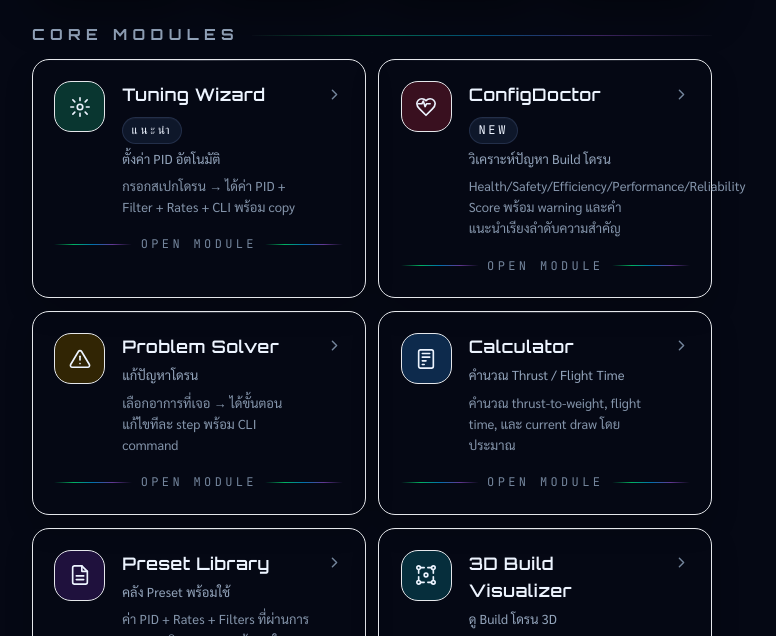
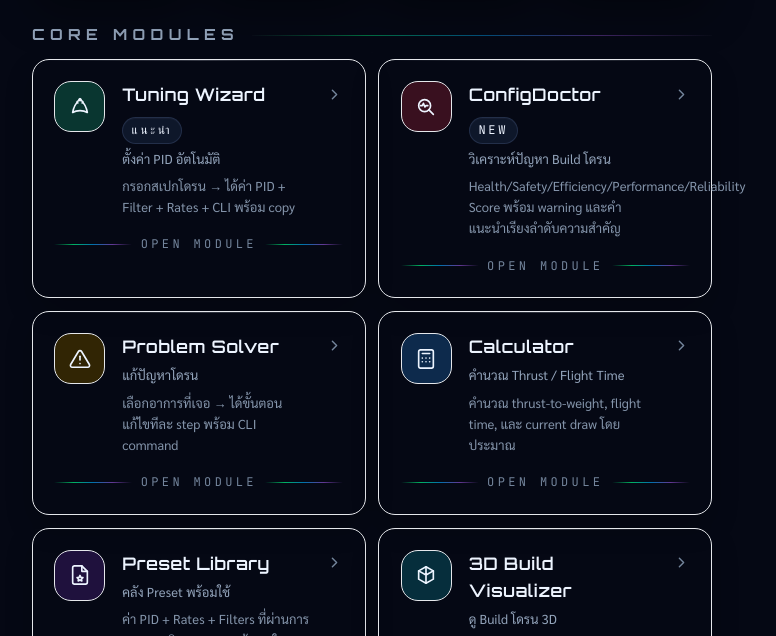
Before and after one commit to Santipap250/OBIXCORE, a Next.js app: page / in a window 1280 px wide. Shown: the part 1350-1986 px from the top of the page, without its empty margins (268-1044 px from the left). Built offline with nearby package versions, Linux system fonts and the light colour scheme; no server answers.

Commit message:
Add files via upload

```diff
--- a/app/page.tsx
+++ b/app/page.tsx
@@ -46,7 +46,7 @@ const tools = [
     badge: "แนะนำ",
     icon: (
       <svg width="22" height="22" viewBox="0 0 24 24" fill="none" stroke="currentColor" strokeWidth="1.8" strokeLinecap="round" strokeLinejoin="round">
-        <circle cx="12" cy="12" r="3"/><path d="M12 2v3M12 19v3M4.22 4.22l2.12 2.12M17.66 17.66l2.12 2.12M2 12h3M19 12h3M4.22 19.78l2.12-2.12M17.66 6.34l2.12-2.12"/>
+        <path d="M4 18c1-6 4-11 8-15 4 4 7 9 8 15-2.5-1.5-5.3-2-8-2s-5.5.5-8 2Z"/><path d="M9 6l.6 1.6M14.4 7.6L15 6"/><circle cx="12" cy="4" r="1"/>
       </svg>
     ),
   },
@@ -59,8 +59,7 @@ const tools = [
     badge: "NEW",
     icon: (
       <svg width="22" height="22" viewBox="0 0 24 24" fill="none" stroke="currentColor" strokeWidth="1.8" strokeLinecap="round" strokeLinejoin="round">
-        <path d="M19 14c1.49-1.46 3-3.21 3-5.5A5.5 5.5 0 0 0 16.5 3c-1.76 0-3 .5-4.5 2-1.5-1.5-2.74-2-4.5-2A5.5 5.5 0 0 0 2 8.5c0 2.29 1.51 4.04 3 5.5l7 7Z"/>
-        <path d="M3.5 8.5h4l1.5-3 2 6 1.5-3h4"/>
+        <circle cx="10.5" cy="10.5" r="6.5"/><path d="M6 10.5h2l1.2-2.5 1.6 4 1.2-1.5h2"/><line x1="15.2" y1="15.2" x2="20" y2="20"/>
       </svg>
     ),
   },
@@ -85,9 +84,7 @@ const tools = [
     accentColor: "blue" as const,
     icon: (
       <svg width="22" height="22" viewBox="0 0 24 24" fill="none" stroke="currentColor" strokeWidth="1.8" strokeLinecap="round" strokeLinejoin="round">
-        <rect x="4" y="2" width="16" height="20" rx="2"/>
-        <line x1="8" y1="6" x2="16" y2="6"/><line x1="8" y1="10" x2="16" y2="10"/>
-        <line x1="8" y1="14" x2="12" y2="14"/><line x1="8" y1="18" x2="10" y2="18"/>
+        <rect x="4" y="2" width="16" height="20" rx="2"/><line x1="8" y1="6" x2="16" y2="6"/><circle cx="8" cy="11" r="0.9" fill="currentColor" stroke="none"/><circle cx="12" cy="11" r="0.9" fill="currentColor" stroke="none"/><circle cx="16" cy="11" r="0.9" fill="currentColor" stroke="none"/><circle cx="8" cy="15" r="0.9" fill="currentColor" stroke="none"/><circle cx="12" cy="15" r="0.9" fill="currentColor" stroke="none"/><circle cx="16" cy="15" r="0.9" fill="currentColor" stroke="none"/>
       </svg>
     ),
   },
@@ -99,9 +96,7 @@ const tools = [
     accentColor: "purple" as const,
     icon: (
       <svg width="22" height="22" viewBox="0 0 24 24" fill="none" stroke="currentColor" strokeWidth="1.8" strokeLinecap="round" strokeLinejoin="round">
-        <path d="M14 2H6a2 2 0 0 0-2 2v16a2 2 0 0 0 2 2h12a2 2 0 0 0 2-2V8z"/>
-        <polyline points="14 2 14 8 20 8"/>
-        <line x1="16" y1="13" x2="8" y2="13"/><line x1="16" y1="17" x2="8" y2="17"/>
+        <path d="M14 2H6a2 2 0 0 0-2 2v16a2 2 0 0 0 2 2h12a2 2 0 0 0 2-2V8z"/><polyline points="14 2 14 8 20 8"/><path d="M12 12.5l1 2 2.2.3-1.6 1.5.4 2.2-2-1.1-2 1.1.4-2.2-1.6-1.5 2.2-.3z"/>
       </svg>
     ),
   },
@@ -113,12 +108,7 @@ const tools = [
     accentColor: "cyan" as const,
     icon: (
       <svg width="22" height="22" viewBox="0 0 24 24" fill="none" stroke="currentColor" strokeWidth="1.8" strokeLinecap="round" strokeLinejoin="round">
-        <circle cx="12" cy="12" r="2"/><circle cx="4" cy="4" r="2"/><circle cx="20" cy="4" r="2"/>
-        <circle cx="4" cy="20" r="2"/><circle cx="20" cy="20" r="2"/>
-        <line x1="6" y1="4" x2="10" y2="4"/><line x1="14" y1="4" x2="18" y2="4"/>
-        <line x1="6" y1="20" x2="10" y2="20"/><line x1="14" y1="20" x2="18" y2="20"/>
-        <line x1="4" y1="6" x2="4" y2="10"/><line x1="4" y1="14" x2="4" y2="18"/>
-        <line x1="20" y1="6" x2="20" y2="10"/><line x1="20" y1="14" x2="20" y2="18"/>
+        <path d="M12 3l8 4.5v9L12 21l-8-4.5v-9L12 3Z"/><path d="M12 3v9M12 12l8-4.5M12 12l-8-4.5M12 12v9"/>
       </svg>
     ),
   },
```
